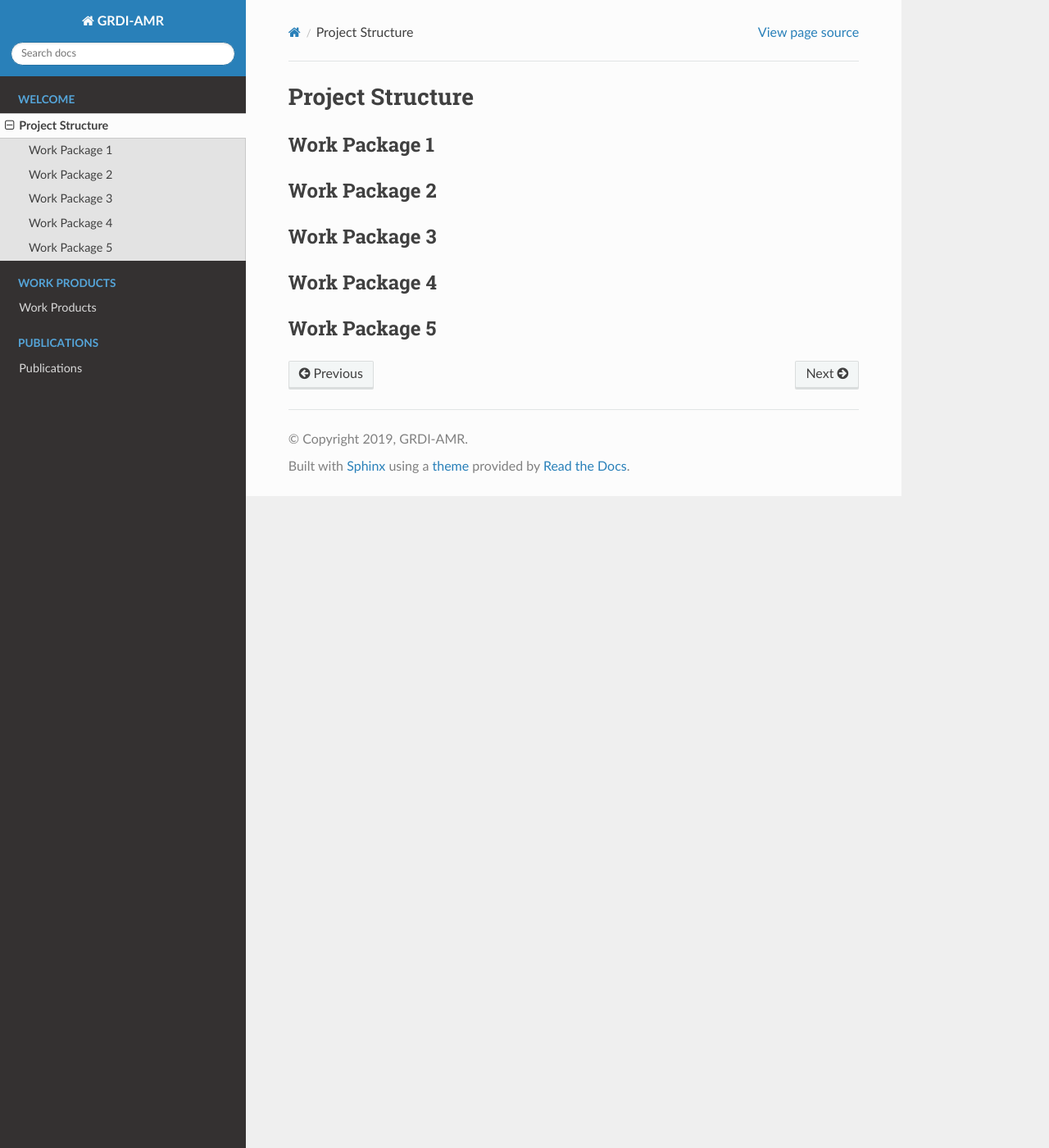
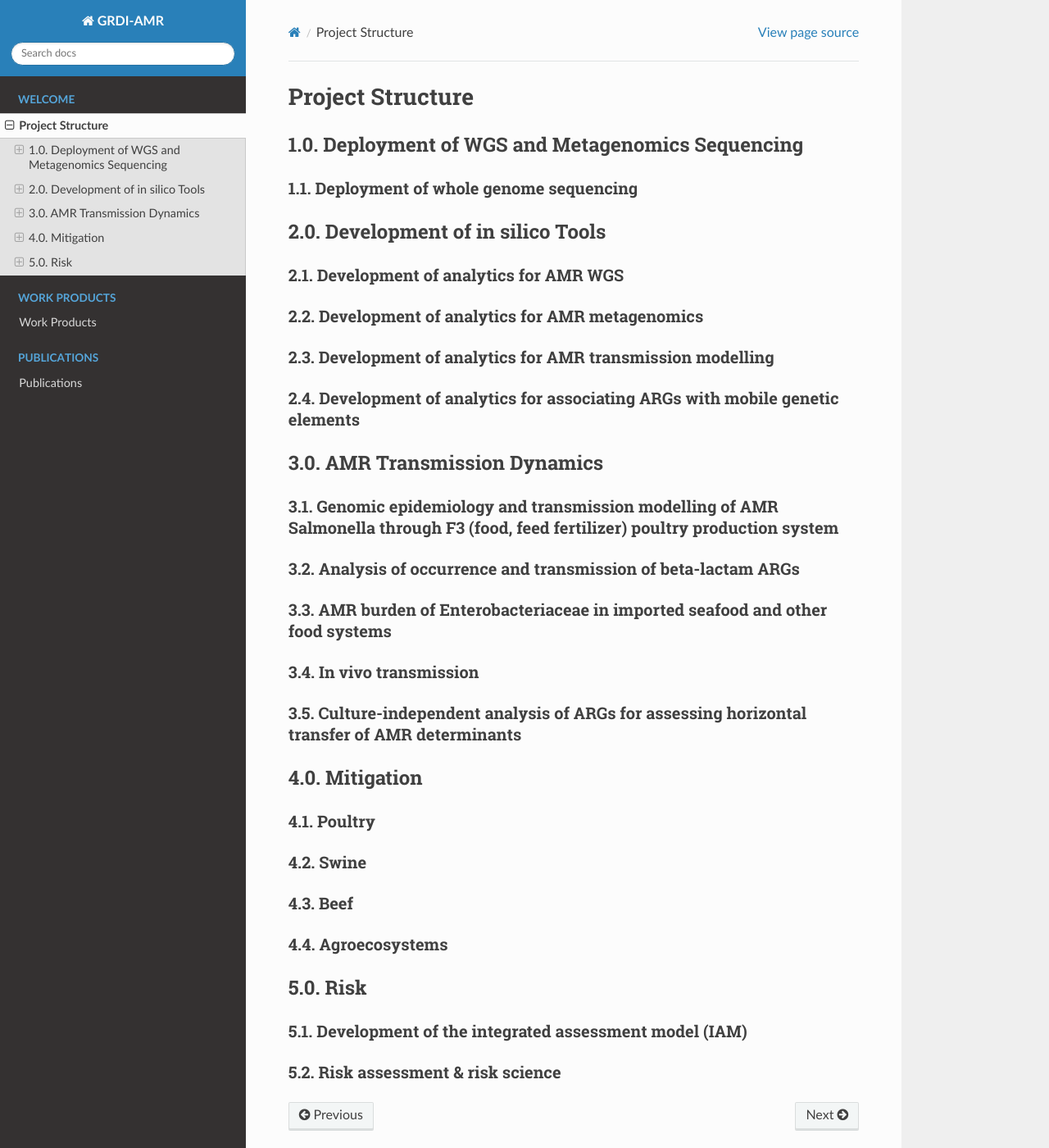
Before and after one commit to grdi-amr/website, a Sphinx documentation site: the page built from docs/source/project/project.rst, in a window 1280 px wide and 1400 px high. Shown: the whole window at 82% size. Built offline with Sphinx 7.4.7 and the Read the Docs theme 2.0.0, drawn with Linux system fonts in a browser that asks for light colours.

Commit message:
Add WP titles

```diff
--- a/docs/source/index.rst
+++ b/docs/source/index.rst
@@ -12,7 +12,7 @@ This website provides key information, and links to publications and tools creat
 
 .. toctree::
    :caption: Welcome
-   :maxdepth: 1
+   :maxdepth: 3
 
    /project/project.rst
 
--- a/docs/source/project/project.rst
+++ b/docs/source/project/project.rst
@@ -4,17 +4,68 @@
 Project Structure
 =================
 
-Work Package 1
---------------
+1.0. Deployment of WGS and Metagenomics Sequencing
+--------------------------------------------------
 
-Work Package 2
---------------
+1.1. Deployment of whole genome sequencing
+~~~~~~~~~~~~~~~~~~~~~~~~~~~~~~~~~~~~~~~~~~
 
-Work Package 3
---------------
 
-Work Package 4
---------------
+2.0. Development of in silico Tools
+-----------------------------------
 
-Work Package 5
---------------
+2.1. Development of analytics for AMR WGS
+~~~~~~~~~~~~~~~~~~~~~~~~~~~~~~~~~~~~~~~~~
+
+2.2. Development of analytics for AMR metagenomics
+~~~~~~~~~~~~~~~~~~~~~~~~~~~~~~~~~~~~~~~~~~~~~~~~~~
+
+2.3. Development of analytics for AMR transmission modelling
+~~~~~~~~~~~~~~~~~~~~~~~~~~~~~~~~~~~~~~~~~~~~~~~~~~~~~~~~~~~~
+
+2.4. Development of analytics for associating ARGs with mobile genetic elements
+~~~~~~~~~~~~~~~~~~~~~~~~~~~~~~~~~~~~~~~~~~~~~~~~~~~~~~~~~~~~~~~~~~~~~~~~~~~~~~~
+
+
+3.0. AMR Transmission Dynamics
+------------------------------
+
+3.1. Genomic epidemiology and transmission modelling of AMR Salmonella through F3 (food, feed fertilizer) poultry production system
+~~~~~~~~~~~~~~~~~~~~~~~~~~~~~~~~~~~~~~~~~~~~~~~~~~~~~~~~~~~~~~~~~~~~~~~~~~~~~~~~~~~~~~~~~~~~~~~~~~~~~~~~~~~~~~~~~~~~~~~~~~~~~~~~~~~
+
+3.2. Analysis of occurrence and transmission of beta-lactam ARGs
+~~~~~~~~~~~~~~~~~~~~~~~~~~~~~~~~~~~~~~~~~~~~~~~~~~~~~~~~~~~~~~~~
+
+3.3. AMR burden of Enterobacteriaceae in imported seafood and other food systems
+~~~~~~~~~~~~~~~~~~~~~~~~~~~~~~~~~~~~~~~~~~~~~~~~~~~~~~~~~~~~~~~~~~~~~~~~~~~~~~~~
+
+3.4. In vivo transmission
+~~~~~~~~~~~~~~~~~~~~~~~~~
+
+3.5. Culture-independent analysis of ARGs for assessing horizontal transfer of AMR determinants
+~~~~~~~~~~~~~~~~~~~~~~~~~~~~~~~~~~~~~~~~~~~~~~~~~~~~~~~~~~~~~~~~~~~~~~~~~~~~~~~~~~~~~~~~~~~~~~~
+
+
+4.0. Mitigation
+---------------
+
+4.1. Poultry
+~~~~~~~~~~~~
+
+4.2. Swine
+~~~~~~~~~~
+
+4.3. Beef
+~~~~~~~~~
+
+4.4. Agroecosystems
+~~~~~~~~~~~~~~~~~~~
+
+5.0. Risk
+---------
+
+5.1. Development of the integrated assessment model (IAM)
+~~~~~~~~~~~~~~~~~~~~~~~~~~~~~~~~~~~~~~~~~~~~~~~~~~~~~~~~~
+
+5.2. Risk assessment & risk science
+~~~~~~~~~~~~~~~~~~~~~~~~~~~~~~~~~~~
```
